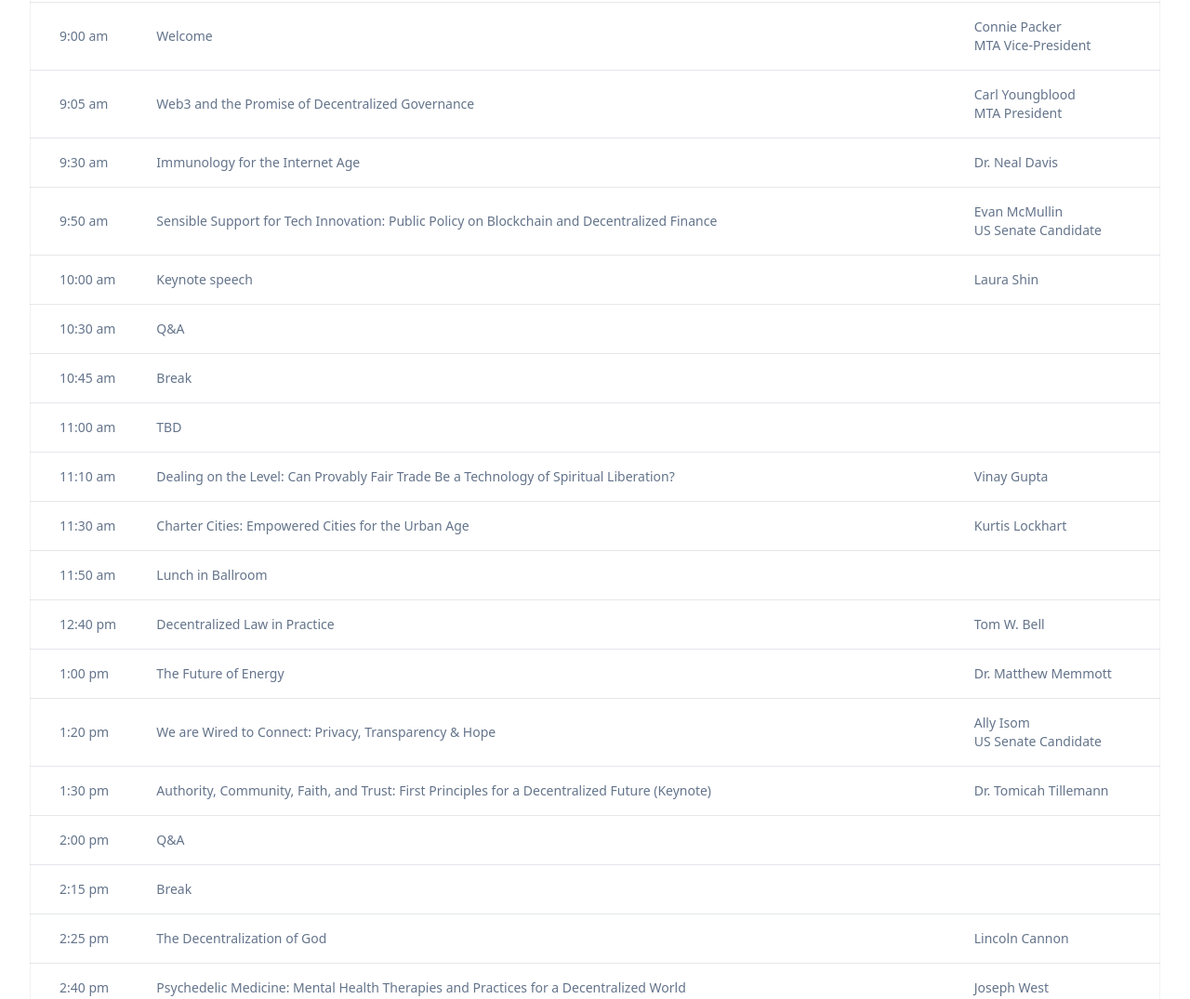
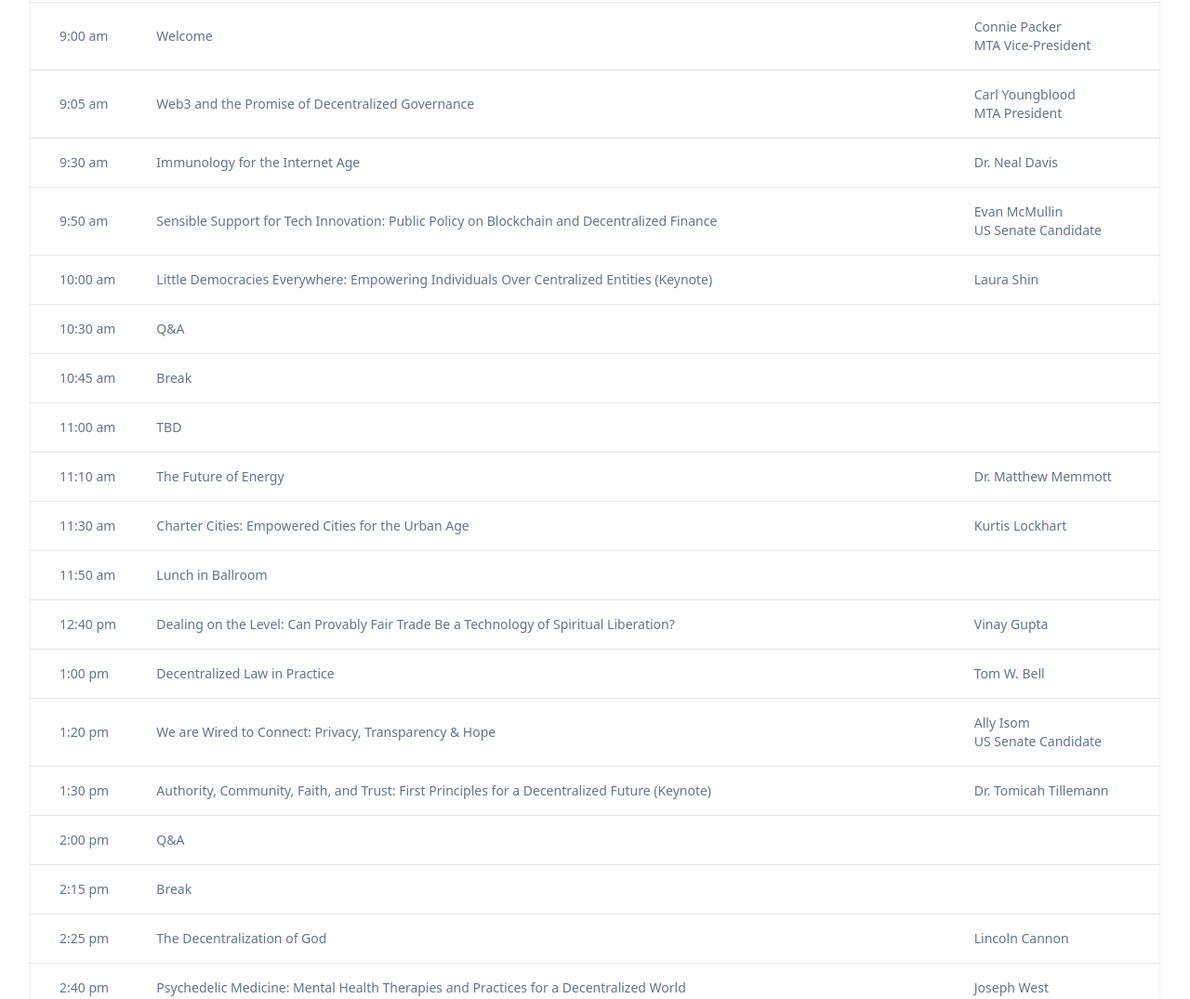
Before and after one commit to MormonTranshumanistAssociation/mtaconf.org, a website built with Vite: page index.html in a window 1280 px wide. Shown: the part 4354-5429 px from the top of the page at 93% size. Built offline with nearby package versions, Linux system fonts and the light colour scheme.

Commit message:
Added Laura's title, shuffled talks due to Vinay cancelation

```diff
--- a/index.html
+++ b/index.html
@@ -437,7 +437,7 @@
                             10:00 am
                           </td>
                           <td class="border-b border-grey-100 p-4 text-slate-500">
-                            Keynote speech
+                            Little Democracies Everywhere: Empowering Individuals Over Centralized Entities (Keynote)
                           </td>
                           <td class="whitespace-nowrap border-b border-grey-100 p-4 pr-8 text-slate-500">
                             Laura Shin
@@ -472,11 +472,10 @@
                             11:10 am
                           </td>
                           <td class="border-b border-grey-100 p-4 text-slate-500">
-                            Dealing on the Level: Can Provably Fair Trade
-                            Be a Technology of Spiritual Liberation?
+                            The Future of Energy
                           </td>
                           <td class="whitespace-nowrap border-b border-grey-100 p-4 pr-8 text-slate-500">
-                            Vinay Gupta
+                            Dr. Matthew Memmott
                           </td>
                         </tr>
                         <tr>
@@ -503,10 +502,11 @@
                             12:40 pm
                           </td>
                           <td class="border-b border-grey-100 p-4 text-slate-500">
-                            Decentralized Law in Practice
+                            Dealing on the Level: Can Provably Fair Trade
+                            Be a Technology of Spiritual Liberation?
                           </td>
                           <td class="whitespace-nowrap border-b border-grey-100 p-4 pr-8 text-slate-500">
-                            Tom W. Bell
+                            Vinay Gupta
                           </td>
                         </tr>
                         <tr>
@@ -514,10 +514,10 @@
                             1:00 pm
                           </td>
                           <td class="border-b border-grey-100 p-4 text-slate-500">
-                            The Future of Energy
+                            Decentralized Law in Practice
                           </td>
                           <td class="whitespace-nowrap border-b border-grey-100 p-4 pr-8 text-slate-500">
-                            Dr. Matthew Memmott
+                            Tom W. Bell
                           </td>
                         </tr>
                         <tr>
```
